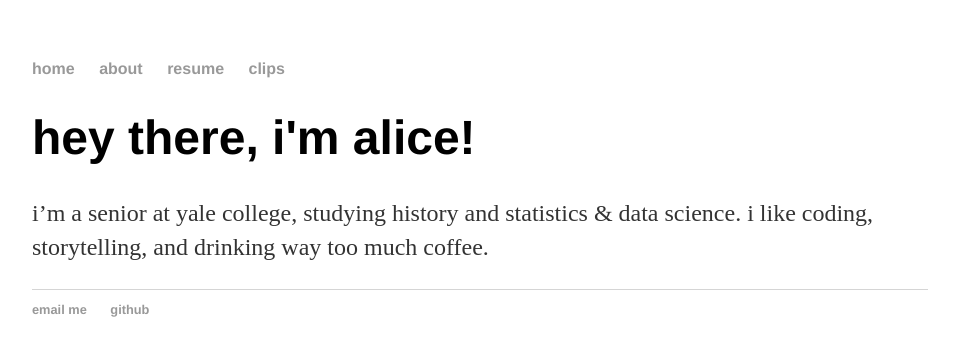
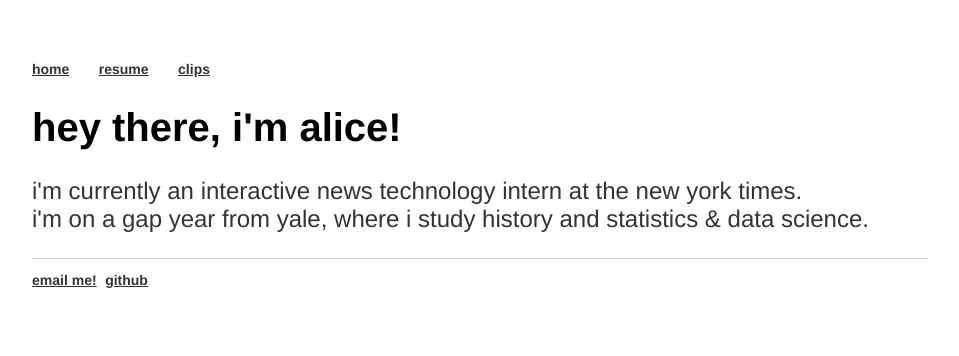
Before and after one commit to umalice/umalice.github.io, a Jekyll site: the page built from index.html, in a window 1280 px wide. Shown: the top 356 px of the page, without its empty margins (160-1119 px from the left). Built offline with Jekyll 4.4.1, drawn with Linux system fonts in a browser that asks for light colours.

```diff
--- a/_layouts/default.html
+++ b/_layouts/default.html
@@ -2,14 +2,12 @@
 <html>
   <head>
     <title>{{ page.title }}k</title>
-		<!-- link to main stylesheet -->
-		<link rel="stylesheet" type="text/css" href="/style/main.css">
+    <link rel="stylesheet" type="text/css" href="/style/main.css" />
   </head>
   <body>
     <nav>
       <ul>
         <li><a href="/">home</a></li>
-	        	<li><a href="/about">about</a></li>
         <li><a href="/cv">resume</a></li>
         <li><a href="/clips">clips</a></li>
       </ul>
@@ -19,7 +17,7 @@
     </div>
     <footer>
       <ul>
-        		<li><a href="mailto:alice.park@yale.edu">email me</a></li>
+        <a href="mailto:alice.park@yale.edu">email me!</a>
         <li><a href="https://github.com/umalice">github</a></li>
       </ul>
     </footer>
--- a/index.html
+++ b/index.html
@@ -4,6 +4,11 @@ title: alice park
 ---
 
 <div class="blurb">
-	<h1>hey there, i'm alice!</h1>
-	<p>i’m a senior at yale college, studying history and statistics & data science. i like coding, storytelling, and drinking way too much coffee.</p>
+  <h1>hey there, i'm alice!</h1>
+  <p>
+    i'm currently an interactive news technology intern at the new york times.
+    <br />
+    i'm on a gap year from yale, where i study history and statistics & data
+    science.
+  </p>
 </div>
--- a/style/main.css
+++ b/style/main.css
@@ -2,42 +2,84 @@ body {
   margin: 60px auto;
   width: 70%;
 }
-nav ul, footer ul {
-    font-family:'Helvetica', 'Arial', 'Sans-Serif';
+nav ul,
+footer ul {
+  font-family: "Helvetica", "Times", "Sans-Serif";
+  font-weight: bold;
+  list-style: none;
   padding: 0px;
-    list-style: none;
-    font-weight: bold;
 }
-nav ul li, footer ul li {
+nav ul li,
+footer ul li {
   display: inline;
   margin-right: 20px;
 }
 a {
-    text-decoration: none;
-    color: #999;
-}
-a:hover {
+  color: #333;
+  font-family: "Helvetica", "Times", "Sans-Serif";
+  font-size: 14px;
+  margin-right: 5px;
   text-decoration: underline;
 }
+
 h1 {
-    font-size: 3em;
-    font-family:'Helvetica', 'Arial', 'Sans-Serif';
+  font-family: "Helvetica", "Times", "Sans-Serif";
+  font-size: 2.5em;
 }
+
+h2 {
+  font-family: "Helvetica", "Times", "Sans-Serif";
+  font-size: 1.5em;
+  margin-right: 4em;
+  width: 4em;
+}
+
+h3 {
+  font-family: "Helvetica", "Times", "Sans-Serif";
+  font-size: 1em;
+  margin-top: 24px;
+}
+
 p {
+  color: #333;
+  font-family: "Helvetica", "Times", "Sans-Serif";
   font-size: 1.5em;
-    line-height: 1.4em;
-    color: #333;
+  line-height: 1.2em;
 }
+
+.cv {
+  display: flex;
+  flex-direction: column;
+}
+
+.cv-tab {
+  align-items: start;
+  display: flex;
+  flex-direction: row;
+}
+
+.cv-row {
+  display: flex;
+  flex-direction: column;
+}
+
+.cv-text {
+  font-family: "Helvetica", "Times", "Sans-Serif";
+  font-size: 14px;
+}
+
+.cv-italic {
+  font-family: "Helvetica", "Times", "Sans-Serif";
+  font-size: 14px;
+  font-style: italic;
+}
+
+span {
+  display: flex;
+  flex-direction: row;
+}
+
 footer {
   border-top: 1px solid #d5d5d5;
-    font-size: .8em;
+  font-size: 0.8em;
 }
-
-ul.posts {
-    margin: 20px auto 40px;
-    font-size: 1.5em;
-}
-
-ul.posts li {
-    list-style: none;
-}
```
Also changed, not shown: clips/index.html (added, +10 -0 lines), cv/index.html (added, +78 -0 lines), images/interrogating_empthy.png (added), 1 other file. Lines whose indentation alone changed are shown as unchanged.
